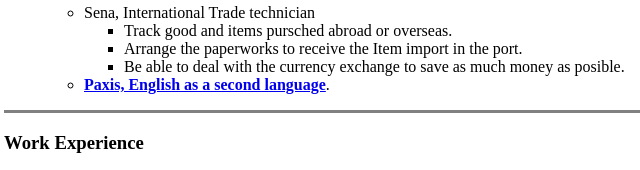
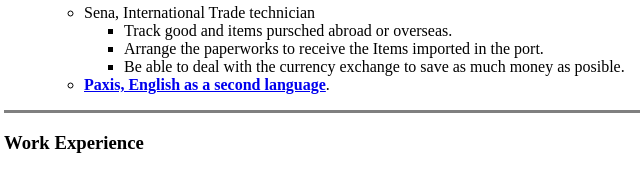
Before and after one commit to unlimited89/CV1, a plain HTML site: page index.html in a window 1280 px wide. Shown: the part 574-744 px from the top of the page, 4-644 px from the left. Drawn offline with Linux system fonts and the light colour scheme.

Commit message:
Update index.html
description

```diff
--- a/index.html
+++ b/index.html
@@ -32,7 +32,7 @@
                 <li>Sena, International Trade technician
                     <ul>
                         <li>Track good and items pursched abroad or overseas.</li>
-                        <li>Arrange the paperworks to receive the Item import in the port.</li>
+                        <li>Arrange the paperworks to receive the Items imported in the port.</li>
                         <li> Be able to deal with the currency exchange to save as much money as posible.</li>
                     </ul>
                 </li>
```
